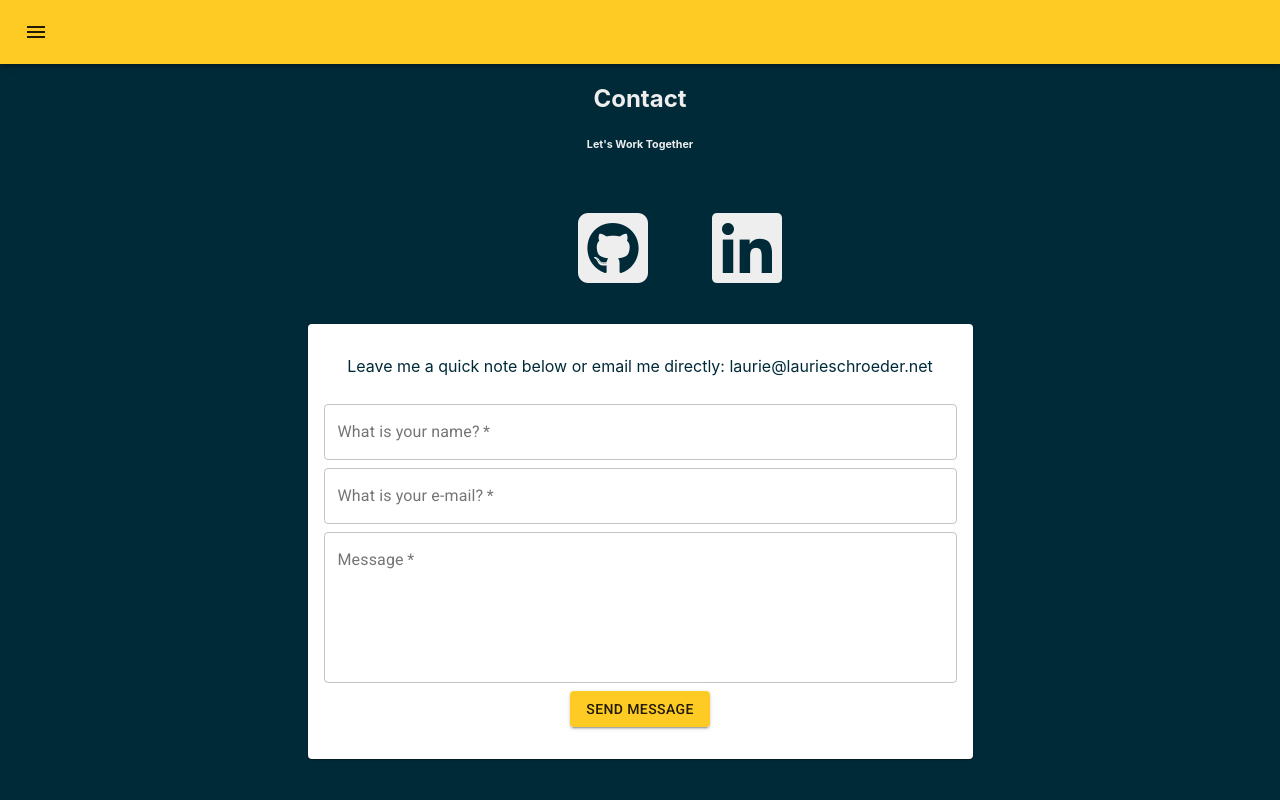
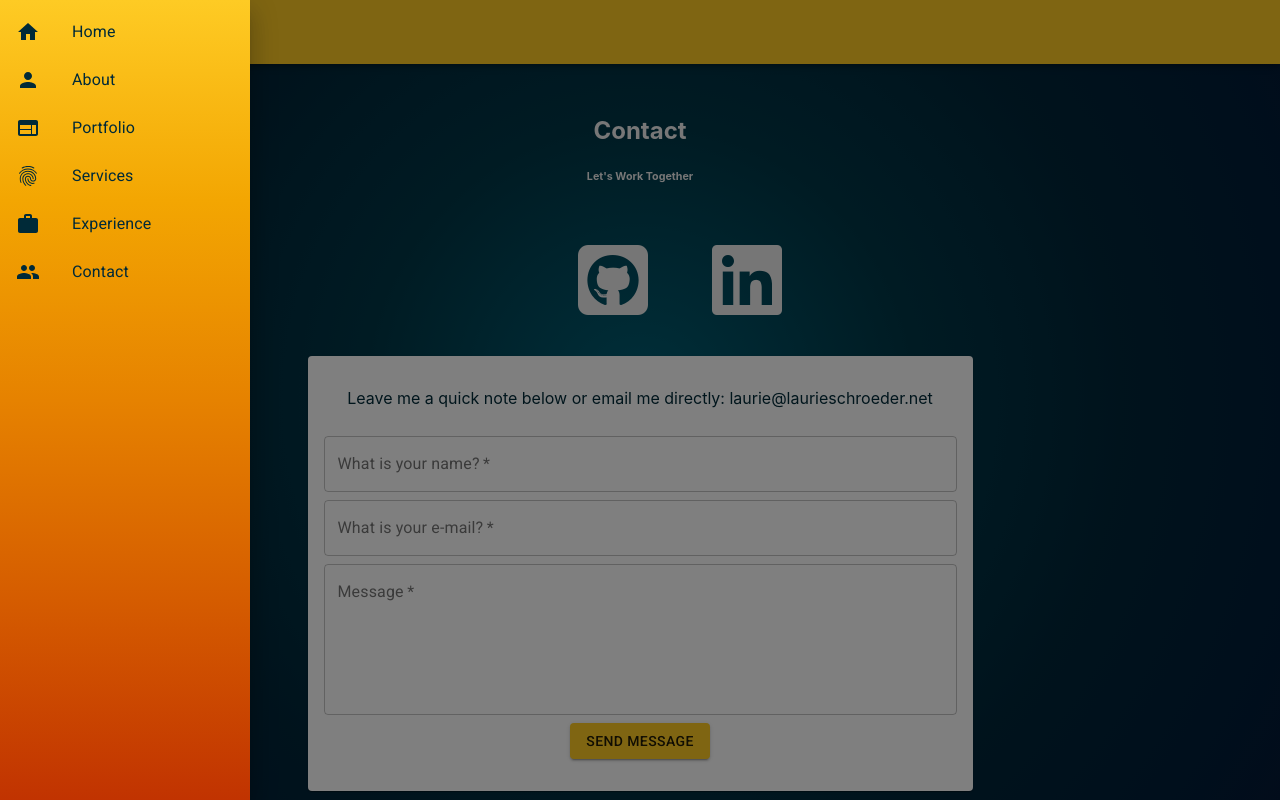
Before and after one commit to clauries/Portfolio-React, a React (Create React App) app in the folder client/: page /contact in a window 1280 px wide. Both pictures are taken after a click on the button "open drawer". Built offline with nearby package versions, Linux system fonts and the light colour scheme.

Commit message:
Added drawer and styled

```diff
--- a/client/src/App.css
+++ b/client/src/App.css
@@ -2,6 +2,20 @@
 .App {
   text-align: center;
 }
+
+/* Colors
+Yellow: #fecb24 - 254, 203, 36
+    other options#fecb24 - 240, 178, 1
+Orange: #dd7901 - 221, 121, 1
+    other options: #f37e00 - 243, 126, 0
+Brown: #a04d00 - 160, 77, 0
+Burgundy: #c13301 - 193, 51, 1
+    other options: #611115 - 97, 17, 21 or #4a2113 - 74, 33, 19
+Blue: #002a38 - 0, 42, 56
+    other options: #010101, #021d32, #021f33 (background) or #051e2e - 5, 30, 46
+Teal: #005f75 - 0, 95, 117
+    other options: #103e38 or #005c71
+*/
 
 /* Start Lists */
 .nav-list {
@@ -37,7 +51,7 @@ li{
 .landing-text h1 {
 
   font-family: 'Josefin Sans', sans-serif;
-  background: linear-gradient(to top, #fecb24, #005c71);
+  background: linear-gradient(to top, #fecb24, #c13301);
   -webkit-background-clip: text;
   -webkit-text-fill-color: transparent;
   padding: 1rem;
--- a/client/src/App.js
+++ b/client/src/App.js
@@ -12,6 +12,8 @@ import Wrapper from "./Components/Wrapper";
 
 // FUTURE DEVELOPMENT
 // =============================================
+// Further integrate Material-UI components
+  // https://material-ui.com/
 // Get NoMatch page to work
 // All pages in Wrapper, page title & subtitile design
 // All pages, verify responsive layouts
--- a/client/src/Components/Nav/index.js
+++ b/client/src/Components/Nav/index.js
@@ -1,41 +1,142 @@
 import React from 'react';
-import { makeStyles } from '@material-ui/core/styles';
-import { Button, Typography, AppBar, Toolbar, IconButton } from '@material-ui/core';
+import { makeStyles, useTheme } from '@material-ui/core/styles';
+import {
+    AppBar,
+    Drawer,
+    IconButton,
+    List,
+    ListItem,
+    ListItemIcon,
+    ListItemText,
+    Toolbar,
+} from '@material-ui/core';
+import AdjustIcon from '@material-ui/icons/Adjust';
+import FingerprintIcon from '@material-ui/icons/Fingerprint';
+import GroupIcon from '@material-ui/icons/Group';
+import HomeIcon from '@material-ui/icons/Home';
 import MenuIcon from '@material-ui/icons/Menu';
+import PersonIcon from '@material-ui/icons/Person';
+import WebIcon from '@material-ui/icons/Web';
+import WorkIcon from '@material-ui/icons/Work';
+import './style.css';
+
 
 // FUTURE DEVELOPMENT
 // =============================================
-// MenuIcon - add functionality
-    // About
-    // Services
-    // Portfolio
-    // Experience
-    // Contact
-// Gradient color? Off to side? Style to look cleaner
+// NavBar Gradient color? Transparent? Off to side? Style to look cleaner
 // Develop logo/brand - something with a bridge?
 
 const useStyles = makeStyles(theme => ({
     root: {
-        flexGrow: 1,
+        display: 'flex',
+        marginBottom: theme.spacing(4),
     },
-    menuButton: {
-        marginRight: theme.spacing(2),
+    list: {
+        width: 250,
     },
-    title: {
-        flexGrow: 1,
+    fullList: {
+        width: 'auto',
     },
+
 }));
 
 function Nav() {
     const classes = useStyles();
+    const theme = useTheme();
+    const [state, setState] = React.useState({ left: false });
+
+    const toggleDrawer = (anchor, open) => (event) => {
+        if (event.type === 'keydown' && (event.key === 'Tab' || event.key === 'Shift')) {
+            return;
+        }
+
+        setState({ ...state, [anchor]: open });
+    };
+
+    const chooseMenuList = text => {
+
+        switch (text.text) {
+            case "Home":
+                return {
+                    "redirect": "/",
+                    "icon": <HomeIcon />
+                }
+            case "About":
+                return {
+                    // Future development: need to update file path when available
+                    "redirect": "/about",
+                    "icon": <PersonIcon />
+                }
+            case "Portfolio":
+                return {
+                    // Future development: need to update file path when available
+                    "redirect": "/portfolio",
+                    "icon": <WebIcon />
+                }
+            case "Services":
+                // Need to add code for logging out. Maybe not here...?
+                return {
+                    "redirect": "/services",
+                    "icon": <FingerprintIcon />
+                }
+            case "Experience":
+                // Need to add code for logging out. Maybe not here...?
+                return {
+                    "redirect": "/experience",
+                    "icon": <WorkIcon />
+                }
+            case "Contact":
+                // Need to add code for logging out. Maybe not here...?
+                return {
+                    "redirect": "/contact",
+                    "icon": <GroupIcon />
+                }
+            default:
+                return <AdjustIcon />
+        }
+    };
+
+    const list = (anchor) => (
+        <div
+            className={classes.list}
+            role="presentation"
+            onClick={toggleDrawer(anchor, false)}
+            onKeyDown={toggleDrawer(anchor, false)}
+        >
+            <List>
+                {['Home', 'About', 'Portfolio', 'Services', 'Experience', 'Contact',].map((text, index) => (
+                    <ListItem button key={text} component="a" href={chooseMenuList({ text }).redirect}>
+                        <ListItemIcon>{chooseMenuList({ text }).icon}</ListItemIcon>
+                        <ListItemText primary={text} />
+                    </ListItem>
+                ))}
+            </List>
+        </div>
+    );
+
     return (
-        <AppBar position="static">
-            <Toolbar>
-                <IconButton edge="start" className={classes.menuButton} color="inherit" aria-label="menu">
-                    <MenuIcon />
-                </IconButton>
-            </Toolbar>
-        </AppBar>
+        <div className={classes.root}>
+            <AppBar position="static" className={classes.appBar}>
+                <Toolbar>
+                    {['left'].map((anchor) => (
+                        <React.Fragment key={anchor}>
+                            <IconButton
+                                edge="start"
+                                className={classes.menuButton}
+                                onClick={toggleDrawer(anchor, true)}
+                                color="inherit"
+                                aria-label="open drawer"
+                            >
+                                <MenuIcon />
+                            </IconButton>
+                            <Drawer className={classes.drawer} anchor={anchor} open={state[anchor]} onClose={toggleDrawer(anchor, false)}>
+                                {list(anchor)}
+                            </Drawer>
+                        </React.Fragment>
+                    ))}
+                </Toolbar>
+            </AppBar>
+        </div>
     )
 }
 
--- /dev/null
+++ b/client/src/Components/Nav/style.css
@@ -0,0 +1,9 @@
+.MuiDrawer-paper {
+    /* background: linear-gradient(to bottom, #fecb24, #8dc044, #12a66f, #005f75); */
+    /* background: linear-gradient(to bottom, #fecb24, #005f75); */
+    background: linear-gradient(to bottom, #fecb24, #f3a602, #e68200, #d55c00, #c13301);
+}
+.MuiSvgIcon-root,
+.MuiTypography-body1 {
+    color: #002a38;
+}
--- a/client/src/index.css
+++ b/client/src/index.css
@@ -9,7 +9,13 @@ body {
     sans-serif;
   -webkit-font-smoothing: antialiased;
   -moz-osx-font-smoothing: grayscale;
-  background: #002a38;
+  background-repeat: no-repeat;
+  background-attachment: fixed;
+  /* background: #002a38; */
+  /* background-image: linear-gradient(to top, #5ffbf1, #52eee0, #45e2ce, #39d5bd, #2dc9ac, #0fb6a7, #00a29f, #008f94, #007085, #00516f, #003455, #051937); */
+  /* background-image: radial-gradient(circle, #5ffbf1, #52eee0, #45e2ce, #39d5bd, #2dc9ac, #0fb6a7, #00a29f, #008f94, #007085, #00516f, #003455, #051937); */
+  /* background-image: radial-gradient(circle, #1db896, #009c8f, #008083, #006571, #004b5a, #003e50, #003245, #002639, #002339, #002039, #011d38, #051937); */
+  background-image: radial-gradient(circle, #005f75, #005569, #004b5e, #004152, #003747, #003143, #002c3e, #002639, #002339, #002039, #011d38, #051937);
 }
 
 code {
--- a/client/src/pages/LandingPage.js
+++ b/client/src/pages/LandingPage.js
@@ -16,12 +16,20 @@ function LandingPage() {
     <div className="Landing Page" >
       <div class="container">
         <div class="landing-text">
-                <Typography variant="h1">LAURIE <div class="lastName">SCHROEDER</div>
+          <Typography variant="h1">
+            LAURIE
+              <div class="lastName">
+                SCHROEDER
+              </div>
           </Typography>
-                <Typography variant="h5">Fullstack Web Developer</Typography>
+          <Typography variant="h5">
+            Fullstack Web Developer
+          </Typography>
         </div>
-            <Button>Explore Site</Button>
       </div>
+      <Button variant="contained" href="/about">
+        Explore Site
+      </Button>
     </div>
   );
 
```
Lines whose indentation alone changed are shown as unchanged.
